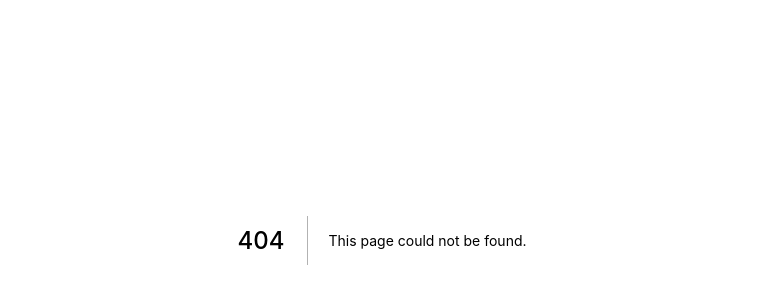
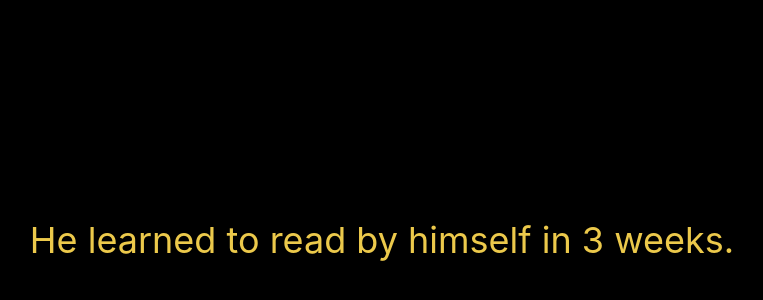
Before and after one commit to gustavochavarria/ans-expo-alan-turing, a Next.js app: page /curiosities in a window 1280 px wide. Before the commit this address had no page. Shown: the part 160-460 px from the top of the page, without its empty margins (258-1021 px from the left). Built offline with nearby package versions, Linux system fonts and the light colour scheme.

Commit message:
Curiosities view

```diff
--- /dev/null
+++ b/pages/curiosities/index.js
@@ -0,0 +1,58 @@
+import { useState, useEffect } from "react";
+
+import { Box, Container, Text, Flex } from "@chakra-ui/react";
+import { motion } from "framer-motion";
+
+const container = {
+  hidden: { opacity: 0 },
+  show: {
+    opacity: 1,
+    transition: {
+      staggerChildren: 0.5,
+    },
+  },
+};
+
+const LIST = [
+  `He learned to read by himself in 3 weeks.`,
+  `When was little he liked numbers and puzzles.`,
+  //   `Drive 90Km to school (so you don't miss your first day of school).`,
+  //   `The fact was so surprising that a local newspaper told the story of him.`,
+  //   `Alan's best friend (Christopher) died very young of Tuberculosis.`,
+  //   `Alan believed that our brains (and those of animals) are complex "machines", which could be replicated (Artificial Intelligence)`,
+  //   `He is the father of computing. Since he created the foundations of computing.`,
+  //   `Break Enigma Code.`,
+];
+
+export default function Curiosities() {
+  const [counter, setCounter] = useState(0);
+
+  useEffect(() => {
+    const id = window.setInterval(() => {
+      setCounter((counter) => {
+        console.log(">>> ", LIST.length);
+        if (counter <= LIST.length) {
+          counter = counter + 1;
+        } else {
+          counter = 0;
+        }
+
+        return counter;
+      });
+    }, 15000);
+
+    return () => clearInterval(id);
+  }, []);
+
+  console.log(counter, LIST[counter]);
+
+  return (
+    <Box bg="black" color="yellow.400" px="32px">
+      <Flex justifyContent="center" alignItems="center" height="100vh">
+        <motion.ol variants={container} initial="hidden" animate="show">
+          <Text fontSize="4xl">{LIST[counter]}</Text>
+        </motion.ol>
+      </Flex>
+    </Box>
+  );
+}
--- a/pages/index.js
+++ b/pages/index.js
@@ -139,10 +139,8 @@ export default function Home() {
           </Box>
 
           <UnorderedList color="white">
-            <ListItem>
-              He learned to read by himself in 3 weeks. -Since he was little he
-              liked numbers and puzzles.
-            </ListItem>
+            <ListItem>He learned to read by himself in 3 weeks.</ListItem>
+            <ListItem>When was little he liked numbers and puzzles.</ListItem>
             <ListItem>
               Drive 90Km to school (so you don't miss your first day of school).
             </ListItem>
```
Also changed, not shown: pages/gallery/index.js (+4 -4 lines).
